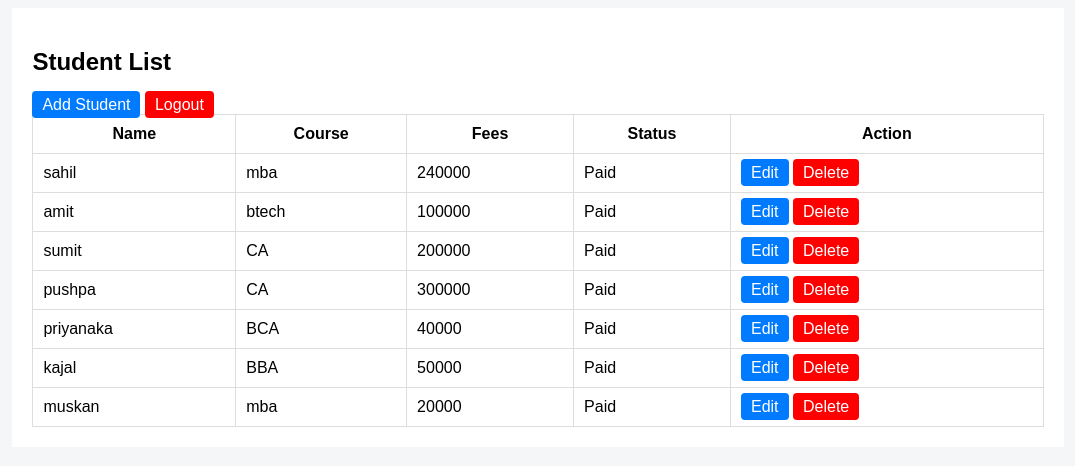
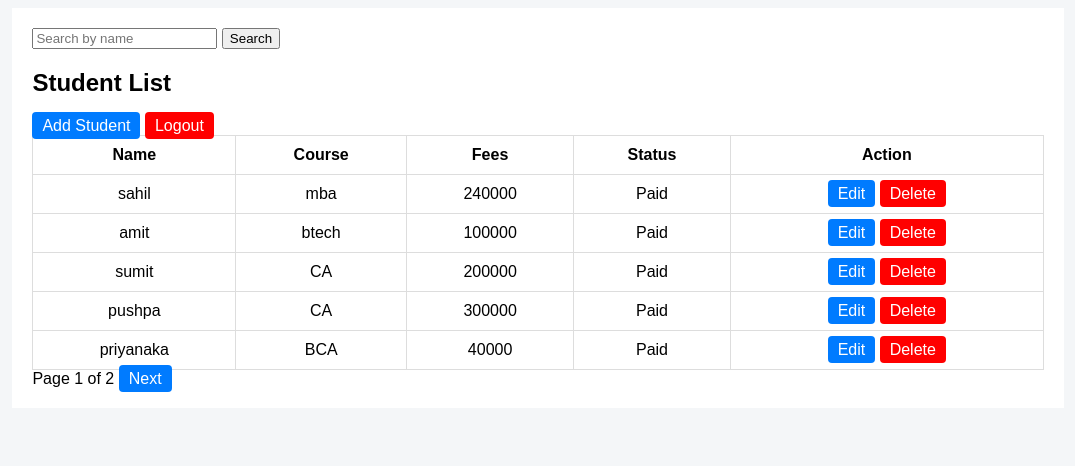
Before and after one commit to sahilkumar013/student-management--system, a Django app: page / in a window 1280 px wide. Shown: the top 466 px of the page, without its empty margins (102-1177 px from the left). Run offline with Django 5.2, Linux system fonts and the light colour scheme; a user stored in the database is signed in; data comes from the database, SQL or seed files in the repository; both versions use the stored data as it was after the commit.

Commit message:
Updated pagination and UI

```diff
--- a/students/static/core/css/style.css
+++ b/students/static/core/css/style.css
@@ -11,10 +11,13 @@ body {
 table {
     width: 100%;
     border-collapse: collapse;
+    /* background-color: black; */
 }
+
 th, td {
     padding: 10px;
     border: 1px solid #ddd;
+    text-align: center;
 }
 a {
     text-decoration: none;
--- a/students/templates/students/list.html
+++ b/students/templates/students/list.html
@@ -1,12 +1,28 @@
-<link rel="stylesheet" href="/static/core/css/style.css">
+<link rel="stylesheet" href="/static/core/css/style.css" />
+<!-- <link href="https://cdn.jsdelivr.net/npm/bootstrap@5.3.0/dist/css/bootstrap.min.css" rel="stylesheet"> -->
+
 <div class="container">
+
+    <form method="GET" class="mb-3">
+    <input type="text" name="q" placeholder="Search by name" value="{{ request.GET.q }}">
+    <button type="submit">Search</button>
+</form>
     <h2>Student List</h2>
     <a href="/add/">Add Student</a>
     <a href="/logout/" class="danger">Logout</a>
-<table>
+
+
+    <table class="table table-striped">
+  <!-- <thead class="table-dark"> -->
+    <!-- <table> -->
         <tr>
-<th>Name</th><th>Course</th><th>Fees</th><th>Status</th><th>Action</th>
+            <th>Name</th>
+            <th>Course</th>
+            <th>Fees</th>
+            <th>Status</th>
+            <th>Action</th>
         </tr>
+        <!-- </thead> -->
         {% for s in students %}
         <tr>
             <td>{{s.name}}</td>
@@ -20,4 +36,17 @@
         </tr>
         {% endfor %}
     </table>
+
+
+<div>
+    {% if students.has_previous %}
+        <a href="?page={{ students.previous_page_number }}&q={{ request.GET.q }}">Prev</a>
+    {% endif %}
+
+    Page {{ students.number }} of {{ students.paginator.num_pages }}
+
+    {% if students.has_next %}
+        <a href="?page={{ students.next_page_number }}&q={{ request.GET.q }}">Next</a>
+    {% endif %}
 </div>
+</div>
--- a/students/templates/students/login.html
+++ b/students/templates/students/login.html
@@ -1,10 +1,10 @@
 <link rel="stylesheet" href="/static/core/css/style.css">
+<link href="https://cdn.jsdelivr.net/npm/bootstrap@5.3.0/dist/css/bootstrap.min.css" rel="stylesheet">
 <div class="container">
 <h2>Admin Login</h2>
 <form method="post">
 {% csrf_token %}
 <input name="username" placeholder="Username"><br><br>
 <input name="password" type="password" placeholder="Password"><br><br>
-<button>Login</button>
-</form>
+<button class="btn btn-primary">Submit</button></form>
 </div>
--- a/students/views.py
+++ b/students/views.py
@@ -2,6 +2,8 @@ from django.shortcuts import render, redirect
 from django.contrib.auth import authenticate, login, logout
 from django.contrib.auth.decorators import login_required
 from .models import Student
+from django.core.paginator import Paginator
+
 
 def login_view(request):
     if request.method == "POST":
@@ -20,8 +22,24 @@ def logout_view(request):
     return redirect('login')
 
 @login_required
+# def student_list(request):
+#     students = Student.objects.all()
+#     return render(request, 'students/list.html', {'students': students})
+
+
+
 def student_list(request):
-    students = Student.objects.all()
+    query = request.GET.get('q')
+
+    if query:
+        students_list = Student.objects.filter(name__icontains=query)
+    else:
+        students_list = Student.objects.all()
+
+    paginator = Paginator(students_list, 5)  # 5 per page
+    page = request.GET.get('page')
+    students = paginator.get_page(page)
+
     return render(request, 'students/list.html', {'students': students})
 
 @login_required
```
Also changed, not shown: students/templates/students/add.html (+5 -2 lines), students/templates/students/edit.html (+12 -11 lines), db.sqlite3. Lines whose indentation alone changed are shown as unchanged.
